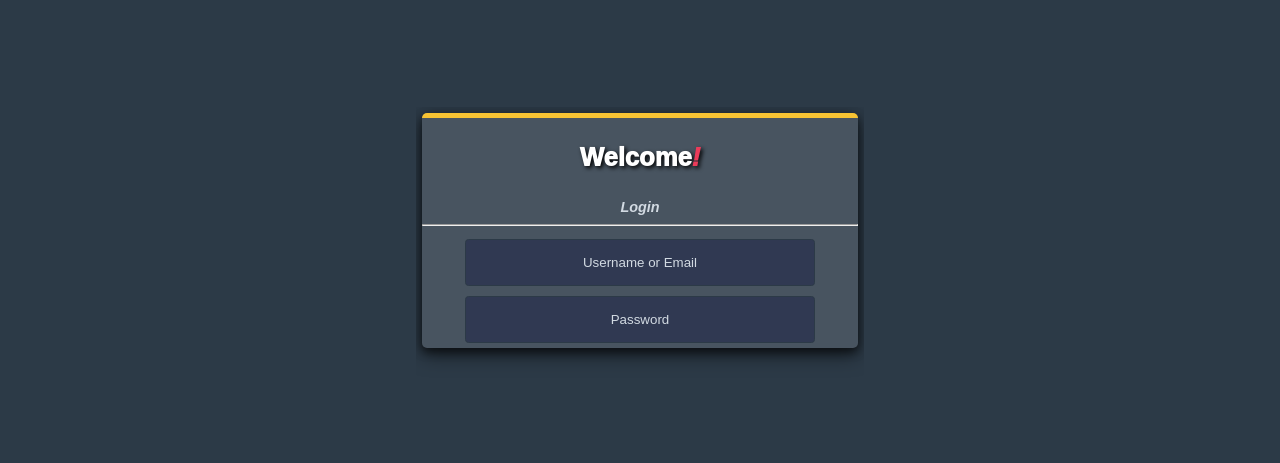
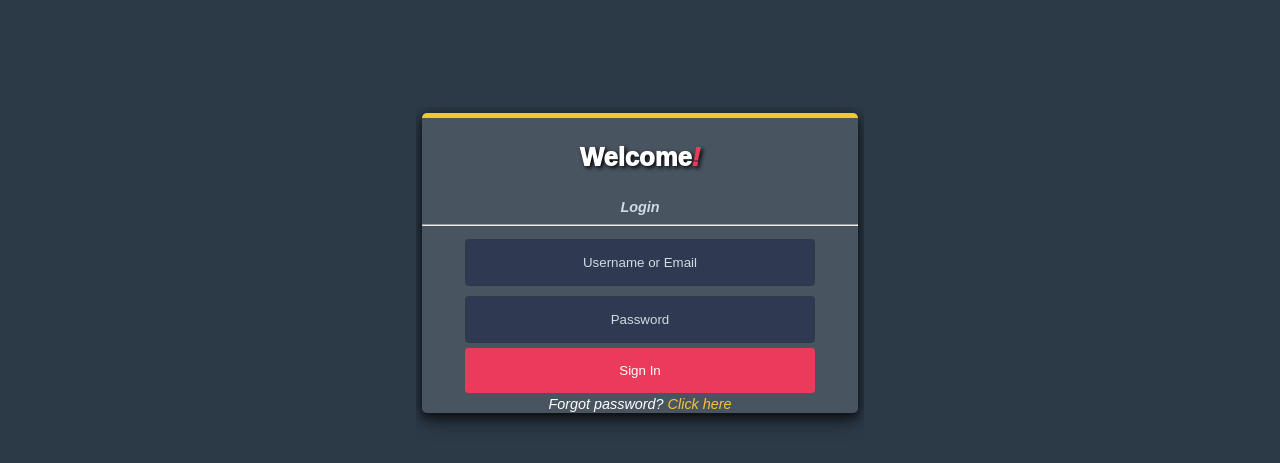
Before and after one commit to KennyBabs/EpicMail, a plain HTML site: page UI/login.html in a window 1280 px wide. Shown: the part 69-532 px from the top of the page. Drawn offline with Linux system fonts and the light colour scheme.

Commit message:
add submit button

```diff
--- a/UI/login.html
+++ b/UI/login.html
@@ -19,6 +19,8 @@
             <form method="post">
               <input type="text" placeholder="Username or Email" name="username" required>
               <input type="password" placeholder="Password" name="password" required>
+              <button type="submit">Sign In</button></br>
+              <span class="forget-pswd"><em>Forgot password? <a href="#">Click here</a></em></span>
             </form>
         </div>
   	</main>
```
